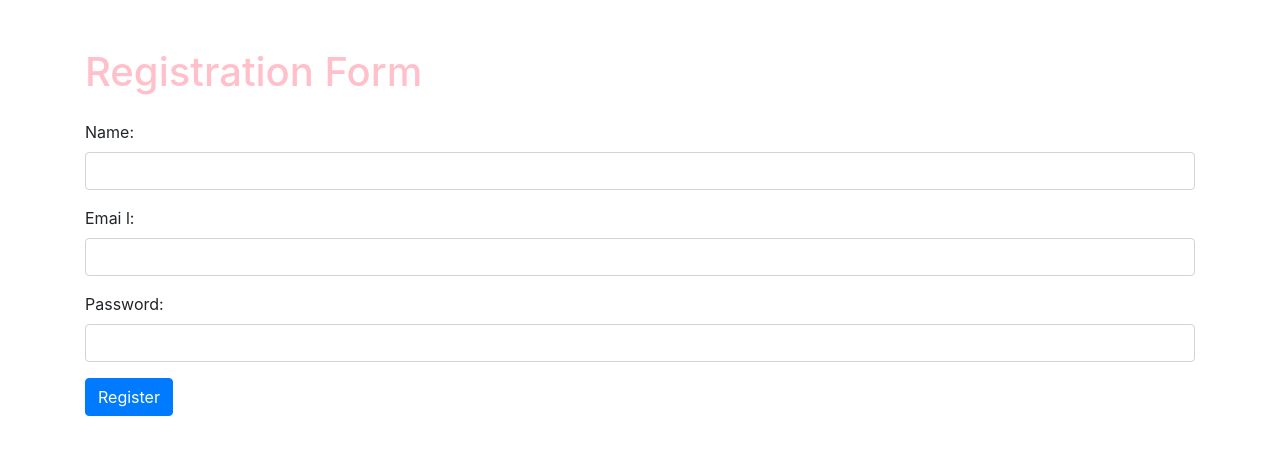
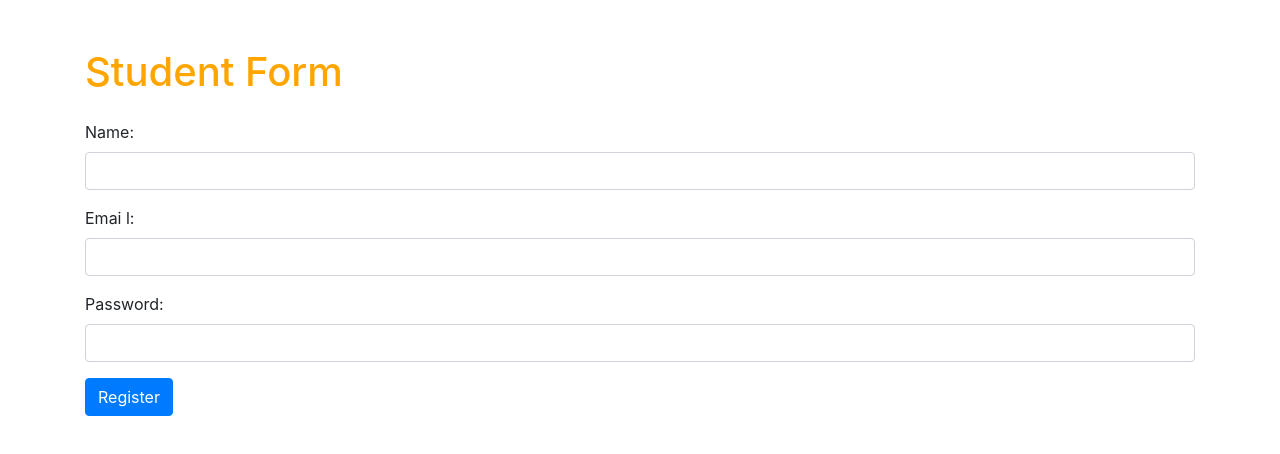
Before and after one commit to saisudhavana/AzureAppService, a plain HTML site: page index.html in a window 1280 px wide. Drawn offline with nearby package versions, Linux system fonts and the light colour scheme.

Commit message:
Update index.html

```diff
--- a/index.html
+++ b/index.html
@@ -8,7 +8,7 @@
 </head>
 <body>
     <div class="container mt-5">
-        <h1 style="color:pink" class="mb-4">Registration  Form</h1>
+        <h1 style="color:Orange" class="mb-4">Student Form</h1>
         <form>
             <div class="form-group">
                 <label for="name">Name: </label>
```
